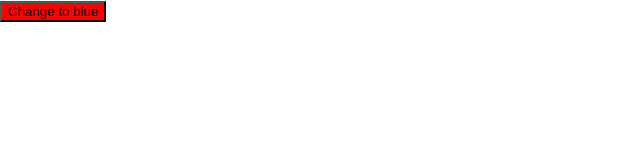
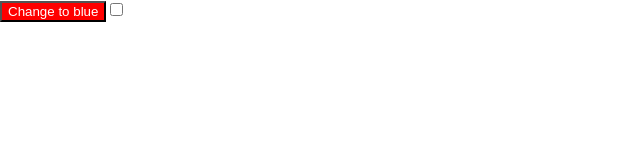
Before and after one commit to malinovaya0iriska/color-buttons-tests, a React (Create React App) app: page / in a window 1280 px wide. Shown: the top 160 px of the page, without its empty margins (0-640 px from the left). Built offline with nearby package versions, Linux system fonts and the light colour scheme.

Commit message:
add checkbox, describe dependency in test and code between button and checkbox

```diff
--- a/src/App.js
+++ b/src/App.js
@@ -1,15 +1,22 @@
 import './App.css';
-import {useState} from 'react';
+import { useState } from 'react';
 
 function App() {
   const [buttonColor, setButtonColor] = useState('red');
+  const [disabled, setDisabled] = useState(false);
+
   const newButtonColor = buttonColor === 'red' ? 'blue' : 'red';
   return (
     <div >
-      <button style={{backgroundColor: buttonColor}}
-      onClick={()=>setButtonColor(newButtonColor)}>
+      <button style={{ backgroundColor: buttonColor, color: '#fff' }}
+        onClick={() => setButtonColor(newButtonColor)}
+        disabled={disabled}>
         Change to {newButtonColor}
       </button>
+      <input type="checkbox"
+      defaulValue={disabled}
+      area-checked={disabled}
+      onChange={(e)=>setDisabled(e.target.checked)}/>
     </div>
   );
 }
```
Also changed, not shown: 1 other file (tests, documents, lock files or other folders).
